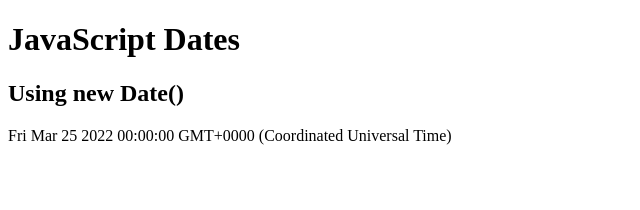
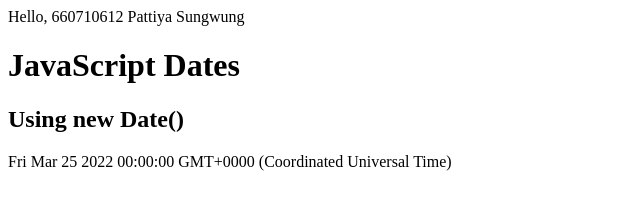
Before and after one commit to 660710612/517101_612, a plain HTML site: page index.html in a window 1280 px wide. Shown: the whole page, without its empty margins (0-640 px from the left). Drawn offline with Linux system fonts and the light colour scheme.

Commit message:
add id and name
เพิ่มบรรทัดที่แสดงรหัสนักศึกษา และชื่อ นามสกุล

```diff
--- a/index.html
+++ b/index.html
@@ -1,7 +1,7 @@
 <!DOCTYPE html>
 <html>
 <body>
-
+Hello, 660710612 Pattiya Sungwung
 <h1>JavaScript Dates</h1>
 <h2>Using new Date()</h2>
 
```
